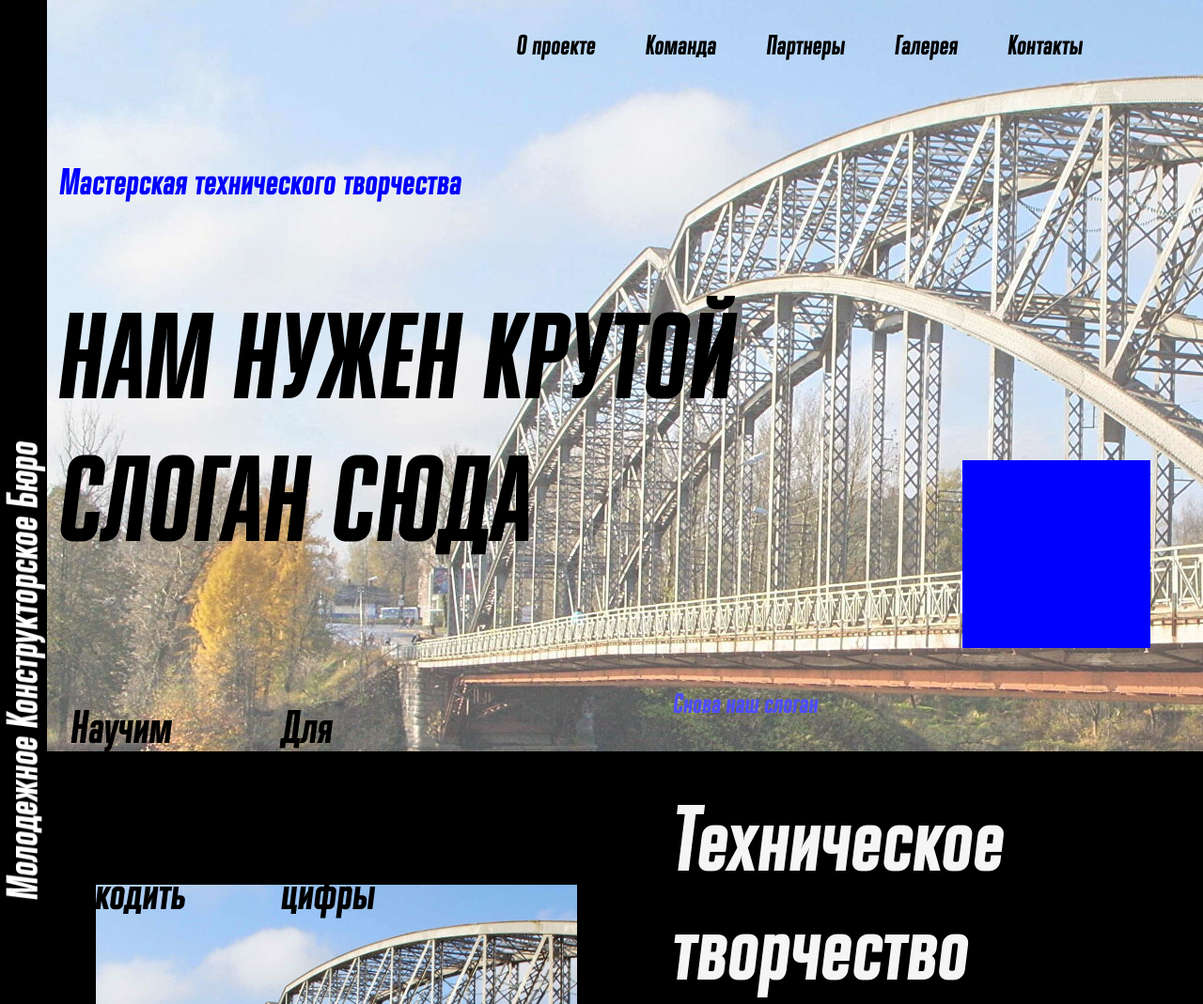
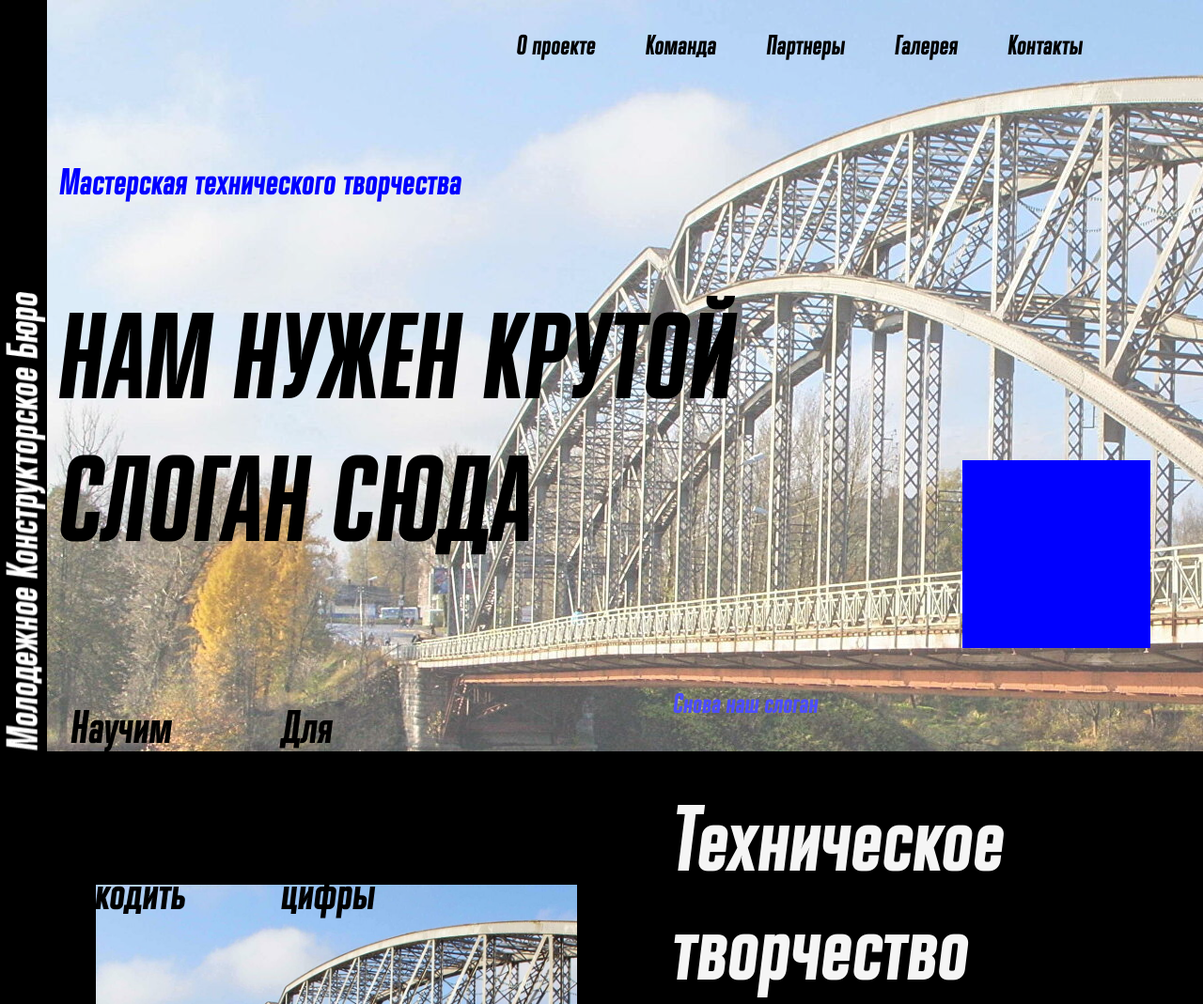
Before and after one commit to Wopros46527351/Landing-with-partfolio, a plain HTML site: page index.html in a window 1280 px wide. Shown: the top 1069 px of the page at 94% size. Drawn offline with Linux system fonts and the light colour scheme.

Commit message:
Update index-style.css

```diff
--- a/CSS/index-style.css
+++ b/CSS/index-style.css
@@ -124,9 +124,8 @@
 }
 .navbar .logo{
     width: 50px;
-    position: relative;
-    top: 450px;
-    left:0px;
+    position: fixed;
+bottom: 0px;
 }
 /*--------------------------------------------------------------------------------------------------------------------------------------------------------------*/
 
```
